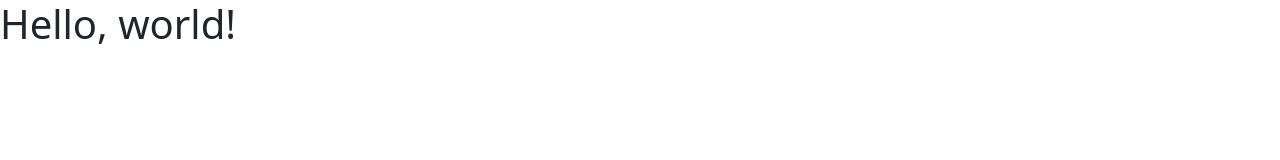
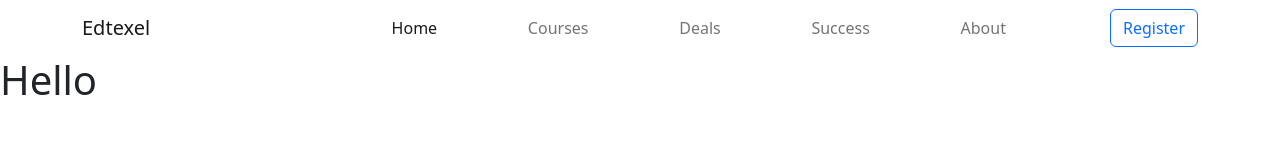
Before and after one commit to Obaida116/edtexel, a plain HTML site: page index.html in a window 1280 px wide. Drawn offline with nearby package versions, Linux system fonts and the light colour scheme.

Commit message:
nav bar completed

```diff
--- a/index.html
+++ b/index.html
@@ -12,7 +12,60 @@
     />
   </head>
   <body>
-    <h1>Hello, world!</h1>
+    <header>
+      <!-- Navbar Starts header -->
+      <nav class="navbar navbar-expand-lg">
+        <div class="container">
+          <div class="w-25">
+            <a class="navbar-brand" href="#">Edtexel</a>
+          </div>
+          <div class="w-100">
+            <button
+              class="navbar-toggler"
+              type="button"
+              data-bs-toggle="collapse"
+              data-bs-target="#navbarNav"
+              aria-controls="navbarNav"
+              aria-expanded="false"
+              aria-label="Toggle navigation"
+            >
+              <span class="navbar-toggler-icon"></span>
+            </button>
+            <div
+              class="collapse navbar-collapse md-w-100 mx-5 px-5"
+              id="navbarNav"
+            >
+              <ul class="navbar-nav d-flex justify-content-between w-100">
+                <li class="nav-item">
+                  <a class="nav-link active" aria-current="page" href="#"
+                    >Home</a
+                  >
+                </li>
+                <li class="nav-item">
+                  <a class="nav-link" href="#">Courses</a>
+                </li>
+                <li class="nav-item">
+                  <a class="nav-link" href="#">Deals</a>
+                </li>
+                <li class="nav-item">
+                  <a class="nav-link" href="#">Success</a>
+                </li>
+                <li class="nav-item">
+                  <a class="nav-link" href="#">About</a>
+                </li>
+              </ul>
+            </div>
+          </div>
+          <div>
+            <button class="btn btn-outline-primary">Register</button>
+          </div>
+        </div>
+      </nav>
+      <!-- Navbar Ends header -->
+    </header>
+    <main>
+      <h1>Hello</h1>
+    </main>
     <script
       src="https://cdn.jsdelivr.net/npm/bootstrap@5.2.1/dist/js/bootstrap.bundle.min.js"
       integrity="sha384-u1OknCvxWvY5kfmNBILK2hRnQC3Pr17a+RTT6rIHI7NnikvbZlHgTPOOmMi466C8"
```
